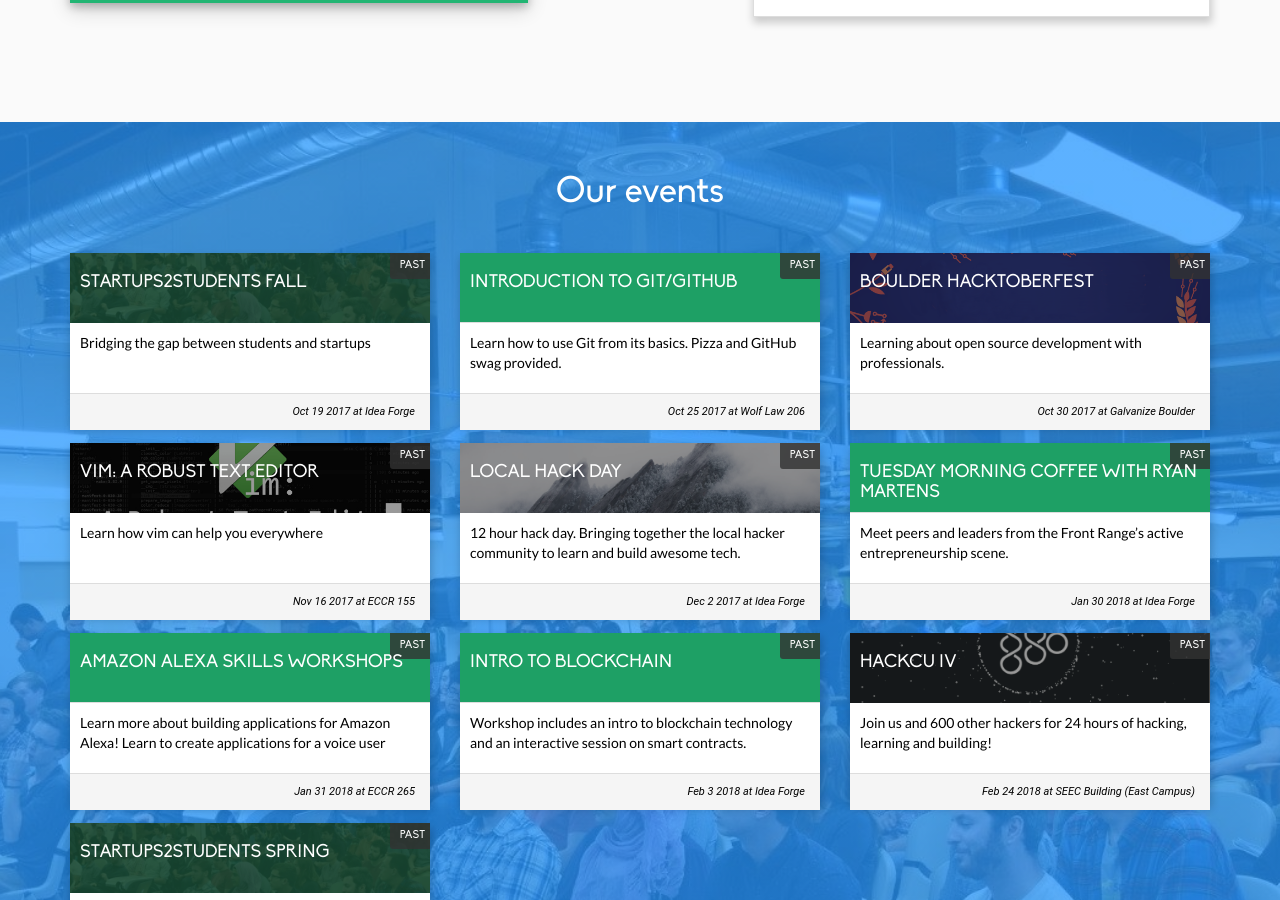
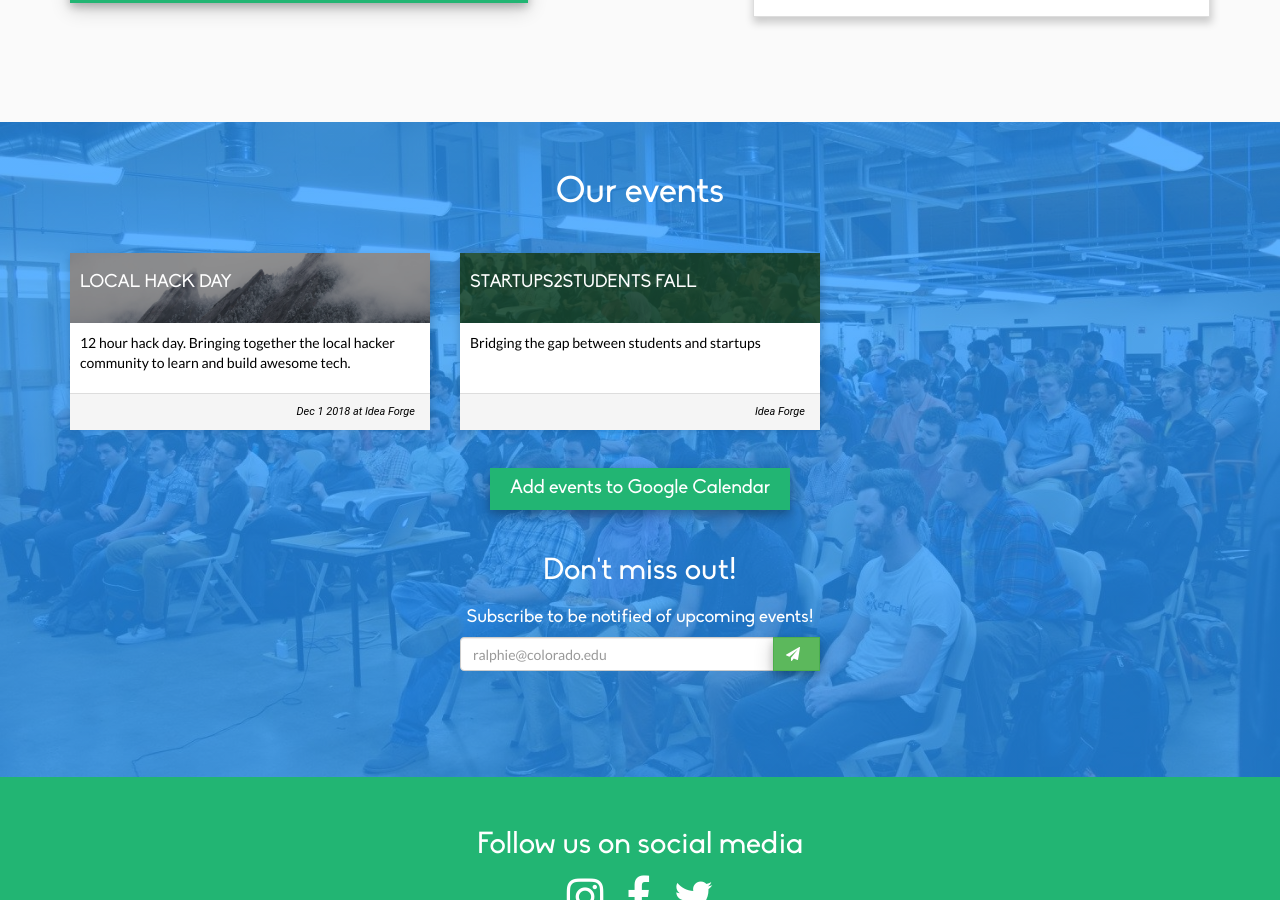
Before and after one commit to casassg/events-landing, a Jekyll site: the page built from index.md, in a window 1280 px wide and 900 px high, scrolled down 619 px. Built offline with Jekyll 4.4.1, drawn with Linux system fonts in a browser that asks for light colours; nearby versions of some CDN libraries; some of the changed lines change nothing that is shown; some of the changed text lies outside the part shown.

Commit message:
update events

```diff
--- a/_data/events.yml
+++ b/_data/events.yml
@@ -1,75 +1,75 @@
 - name: Startups2Students Fall
   image-url: assets/img/startups2students.png
   line: Bridging the gap between students and startups
-  date: 2017-10-19 6:00 PM
-  end-date: 2017-10-19 8:00 PM
+#   date: 2017-10-19 6:00 PM
+#   end-date: 2017-10-19 8:00 PM
   location: Idea Forge
   url: http://startups2students.org
 
-- name: Introduction to Git/GitHub
-  line: Learn how to use Git from its basics. Pizza and GitHub swag provided.
-  date: 2017-10-25 5:30 PM
-  end-date: 2017-10-25 7:30 PM
-  location: Wolf Law 206
-  url: https://www.facebook.com/events/147776512500472/
+# - name: Introduction to Git/GitHub
+#   line: Learn how to use Git from its basics. Pizza and GitHub swag provided.
+#   date: 2017-10-25 5:30 PM
+#   end-date: 2017-10-25 7:30 PM
+#   location: Wolf Law 206
+#   url: https://www.facebook.com/events/147776512500472/
 
-- name: Boulder Hacktoberfest
-  image-url: assets/img/hacktoberfest.png
-  line: Learning about open source development with professionals.
-  date: 2017-10-30 5:30 PM
-  end-date: 2017-10-30 8:00 PM
-  location: Galvanize Boulder
-  url: https://www.eventbrite.com/e/boulder-hacktoberfest-an-open-source-celebration-tickets-39026755075
+# - name: Boulder Hacktoberfest
+#   image-url: assets/img/hacktoberfest.png
+#   line: Learning about open source development with professionals.
+#   date: 2017-10-30 5:30 PM
+#   end-date: 2017-10-30 8:00 PM
+#   location: Galvanize Boulder
+#   url: https://www.eventbrite.com/e/boulder-hacktoberfest-an-open-source-celebration-tickets-39026755075
 
-- name: "Vim: A robust text editor"
-  image-url: assets/img/vim-event.jpg
-  line: Learn how vim can help you everywhere
-  date: 2017-11-16 5:00 PM
-  end-date: 2017-11-16 6:00 PM
-  location: ECCR 155
-  url: https://www.facebook.com/events/128370294597577/
+# - name: "Vim: A robust text editor"
+#   image-url: assets/img/vim-event.jpg
+#   line: Learn how vim can help you everywhere
+#   date: 2017-11-16 5:00 PM
+#   end-date: 2017-11-16 6:00 PM
+#   location: ECCR 155
+#   url: https://www.facebook.com/events/128370294597577/
 
 - name: Local Hack Day
   image-url: assets/img/flatirons.jpg
   line: 12 hour hack day. Bringing together the local hacker community to learn and build awesome tech.
-  date: 2017-12-2 8:00 AM
-  end-date: 2017-12-2 9:15 PM
+  date: 2018-12-1 8:00 AM
+  end-date: 2018-12-1 9:15 PM
   location: Idea Forge
   url: https://local.hackcu.org
 
-- name: "Tuesday Morning Coffee with Ryan Martens"
-  date: 2018-01-30 7:45 AM
-  end-date: 2018-01-30 8:45 AM
-  location: Idea Forge
-  line: "Meet peers and leaders from the Front Range’s active entrepreneurship scene."
-  url: https://siliconflatirons.org/events/tuesday-morning-coffee-2/
+# - name: "Tuesday Morning Coffee with Ryan Martens"
+#   date: 2018-01-30 7:45 AM
+#   end-date: 2018-01-30 8:45 AM
+#   location: Idea Forge
+#   line: "Meet peers and leaders from the Front Range’s active entrepreneurship scene."
+#   url: https://siliconflatirons.org/events/tuesday-morning-coffee-2/
 
-- name: "Amazon Alexa Skills Workshops"
-  date: 2018-01-31 6:00 PM
-  end-date: 2018-01-31 8:30 PM
-  location: ECCR 265
-  line: "Learn more about building applications for Amazon Alexa! Learn to create applications for a voice user interface."
-  url: https://www.eventbrite.com/e/amazon-alexa-skill-development-workshops-boulder-tickets-42466155414?aff=es2
+# - name: "Amazon Alexa Skills Workshops"
+#   date: 2018-01-31 6:00 PM
+#   end-date: 2018-01-31 8:30 PM
+#   location: ECCR 265
+#   line: "Learn more about building applications for Amazon Alexa! Learn to create applications for a voice user interface."
+#   url: https://www.eventbrite.com/e/amazon-alexa-skill-development-workshops-boulder-tickets-42466155414?aff=es2
 
-- name: "Intro to Blockchain"
-  date: 2018-02-03 12:00 PM
-  end-date: 2018-01-31 5:00 PM
-  location: Idea Forge
-  line: "Workshop includes an intro to blockchain technology and an interactive session on smart contracts."
-  url: https://www.facebook.com/events/1860524370627531/
+# - name: "Intro to Blockchain"
+#   date: 2018-02-03 12:00 PM
+#   end-date: 2018-01-31 5:00 PM
+#   location: Idea Forge
+#   line: "Workshop includes an intro to blockchain technology and an interactive session on smart contracts."
+#   url: https://www.facebook.com/events/1860524370627531/
 
-- name: HackCU IV
-  date: 2018-02-24 8:00 AM
-  end-date: 2018-02-25 5:00 PM
-  location: SEEC Building (East Campus)
-  image-url: assets/img/hackcu4.png
-  line: Join us and 600 other hackers for 24 hours of hacking, learning and building!
-  url: https://hackcu.org
+# - name: HackCU IV
+#   date: 2018-02-24 8:00 AM
+#   end-date: 2018-02-25 5:00 PM
+#   location: SEEC Building (East Campus)
+#   image-url: assets/img/hackcu4.png
+#   line: Join us and 600 other hackers for 24 hours of hacking, learning and building!
+#   url: https://hackcu.org
 
-- name: Startups2Students Spring
-  image-url: assets/img/startups2students.png
-  line: Bridging the gap between students and startups
-  date: 2018-4-5 6:00 PM
-  end-date: 2018-4-5 8:00 PM
-  location: Idea Forge
-  url: http://startups2students.org
+# - name: Startups2Students Spring
+#   image-url: assets/img/startups2students.png
+#   line: Bridging the gap between students and startups
+#   date: 2018-4-5 6:00 PM
+#   end-date: 2018-4-5 8:00 PM
+#   location: Idea Forge
+#   url: http://startups2students.org
```
